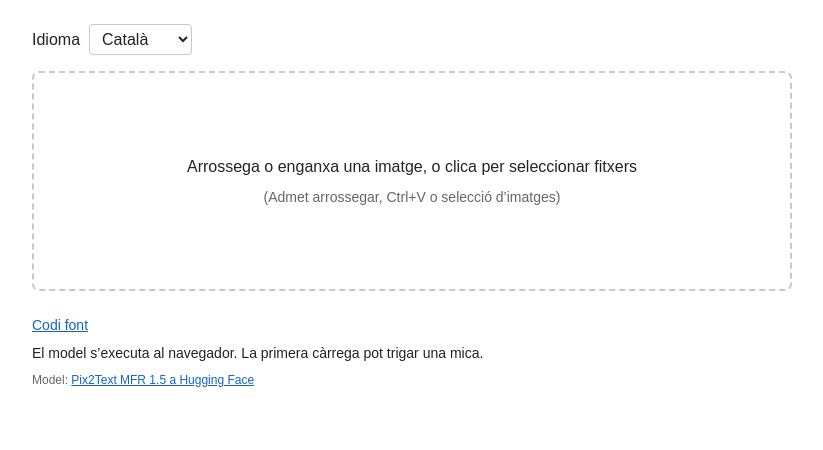
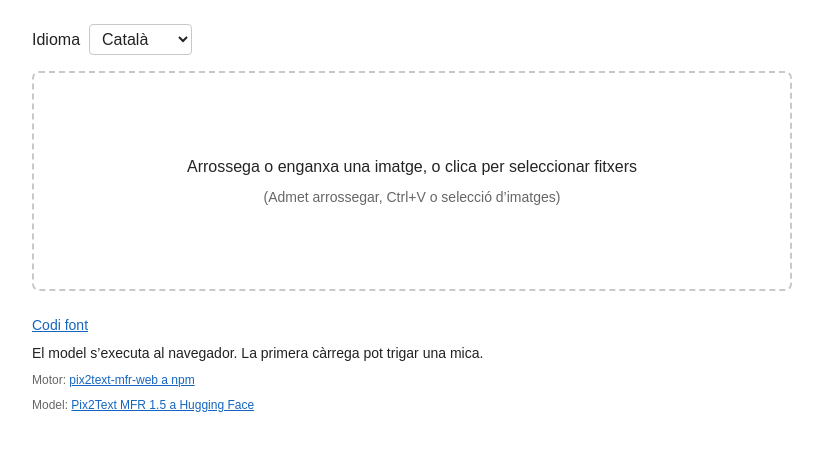
Before and after one commit to Mapaor/math-ocr-cat, a React (Vite) app: page / in a window 1280 px wide. Shown: the top 450 px of the page, without its empty margins (228-1051 px from the left). Built offline with nearby package versions, Linux system fonts and the light colour scheme; no server answers.

Commit message:
update links

```diff
--- a/src/App.tsx
+++ b/src/App.tsx
@@ -122,8 +122,9 @@ export default function App() {
       )}
 
       <footer>
-        <p><a href="https://github.com/Mapaor/ocr-en-catala" target="_blank" rel="noreferrer">Codi font</a></p>
+        <p><a href="https://github.com/Mapaor/math-ocr-cat" target="_blank" rel="noreferrer">Codi font</a></p>
         <p>El model s’executa al navegador. La primera càrrega pot trigar una mica.</p>
+        <p className="source">Motor: <a href="https://www.npmjs.com/package/pix2text-mfr-web" target="_blank" rel="noreferrer">pix2text-mfr-web a npm</a></p>
         <p className="source">Model: <a href={MODEL_URL} target="_blank" rel="noreferrer">Pix2Text MFR 1.5 a Hugging Face</a></p>
       </footer>
     </main>
```
